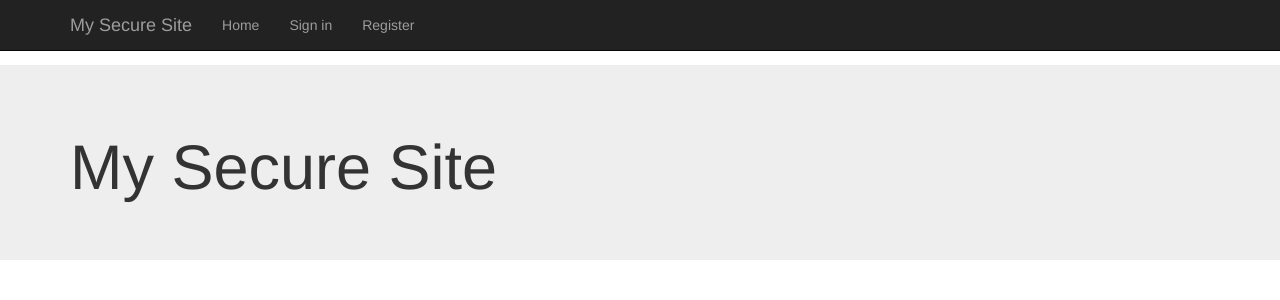
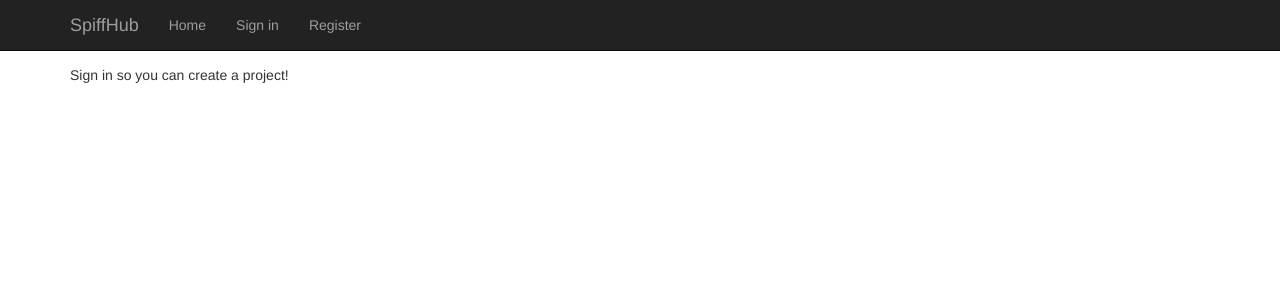
Before and after one commit to darrinm/shine, a Flask app: page / in a window 1280 px wide. Shown: the top 300 px of the page. Run offline with Flask 2, Linux system fonts and the light colour scheme; grey boxes labelled with a size stand in for pictures from a placeholder-image service; some libraries are stand-ins or nearby versions.

Commit message:
reintroduce Create Project button

```diff
--- a/templates/base.html
+++ b/templates/base.html
@@ -1,6 +1,6 @@
 <html>
   <head>
-    <title>Some title</title>
+    <title>Shine</title>
     <link rel="stylesheet" href="https://cdnjs.cloudflare.com/ajax/libs/twitter-bootstrap/3.3.4/css/bootstrap.min.css">
     <style>
     body {
@@ -18,7 +18,7 @@
             <span class="icon-bar"></span>
             <span class="icon-bar"></span>
           </button>
-          <a class="navbar-brand" href="#">My Secure Site</a>
+          <a class="navbar-brand" href="#">SpiffHub</a>
         </div>
         <div id="navbar" class="collapse navbar-collapse">
           <ul class="nav navbar-nav">
--- a/templates/index.html
+++ b/templates/index.html
@@ -1,8 +1,44 @@
 {% extends 'base.html' %}
 {% block content %}
-<div class="jumbotron">
-  <div class="container">
-    <h1>My Secure Site</h1>
+<div class="container">
+  {% if current_user.is_authenticated %}
+    <button id="create-project-button" onclick="createProject();">Create New Project</button>
+    <div id="user-projects">
+      <h4>My Projects</h4>
+      <div id="user-project-list"</div>
+    </div>
+  {% else %}
+    Sign in so you can create a project!
+  {% endif %}
+</div>
+
+<!-- Create Project modal dialog -->
+<div id="create-project-dialog" class="modal fade" tabindex="-1" role="dialog" aria-labelledby="gridSystemModalLabel">
+  <div class="modal-dialog" role="document">
+    <div class="modal-content">
+      <div class="modal-header">
+        <button type="button" class="close" data-dismiss="modal" aria-label="Close"><span aria-hidden="true">&times;</span></button>
+        <h4 class="modal-title" id="gridSystemModalLabel">Choose a Template</h4>
+      </div>
+      <div class="modal-body">
+      </div>
+      <div class="modal-footer">
+        <button type="button" class="btn btn-default" data-dismiss="modal">Cancel</button>
+        <button type="button" class="btn btn-primary" data-dismiss="modal">Create Project</button>
+      </div>
+    </div><!-- /.modal-content -->
+  </div><!-- /.modal-dialog -->
+</div><!-- /.modal -->
+
+<div style="display: none">
+  <!-- Project thumbnail template -->
+  <div id="project-thumbnail-template" class="project-thumbnail" style="width:130px; display:inline-block; padding:10px">
+    <a href="#" class="thumbnail">
+      <img src="http://placehold.it/130x130?text=Project">
+    </a>
+    <div class="caption">
+      <h5>Thumbnail label</h5>
+    </div>
   </div>
 </div>
 <div class="container">
```
